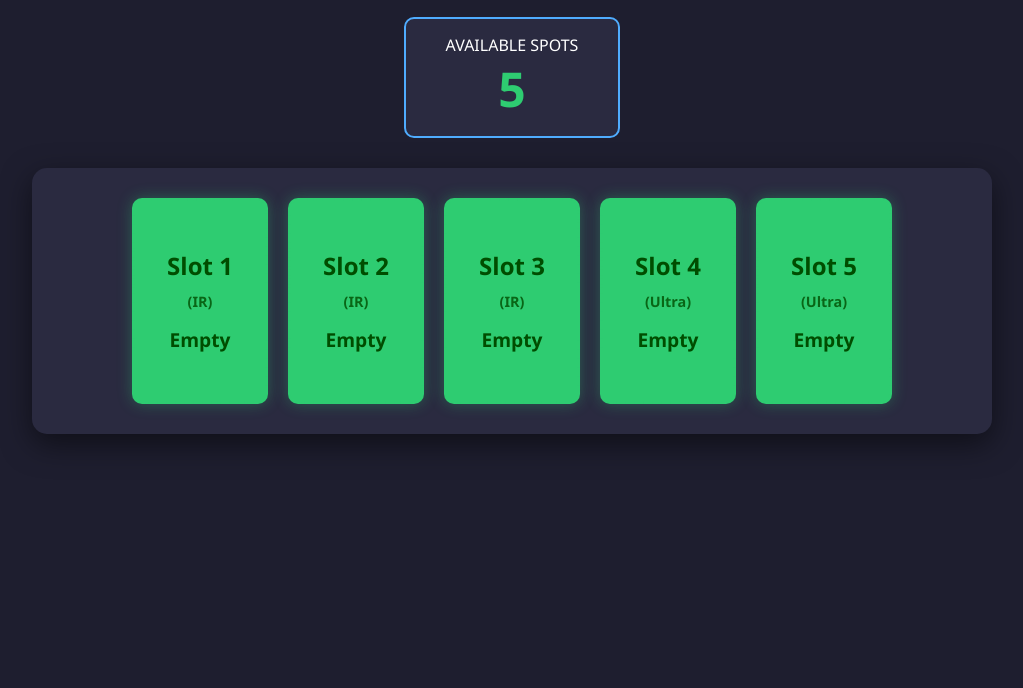
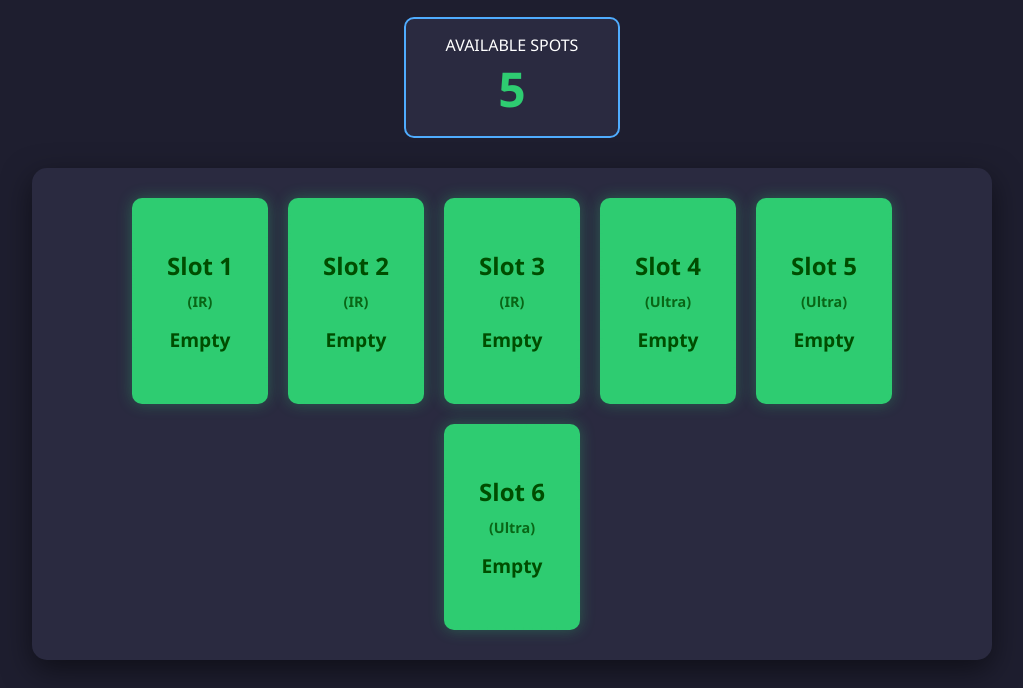
Before and after one commit to ashwin-mishra/SmartParkingDashboard, a plain HTML site: page index.html in a window 1280 px wide. Shown: the part 133-821 px from the top of the page, without its empty margins (128-1151 px from the left). Before the commit the page ends 800 px from the top, so only its background shows below. Drawn offline with Linux system fonts and the light colour scheme; no server answers.

Commit message:
Added 6th slot

```diff
--- a/index.html
+++ b/index.html
@@ -42,6 +42,7 @@
         <div id="Slot_3" class="slot empty"><div class="slot-name">Slot 3</div><div class="sensor-type">(IR)</div><div class="status-text">Empty</div></div>
         <div id="Slot_4" class="slot empty"><div class="slot-name">Slot 4</div><div class="sensor-type">(Ultra)</div><div class="status-text">Empty</div></div>
         <div id="Slot_5" class="slot empty"><div class="slot-name">Slot 5</div><div class="sensor-type">(Ultra)</div><div class="status-text">Empty</div></div>
+        <div id="Slot_6" class="slot empty"><div class="slot-name">Slot 6</div><div class="sensor-type">(Ultra)</div><div class="status-text">Empty</div></div>
     </div>
 
     <script>
```
